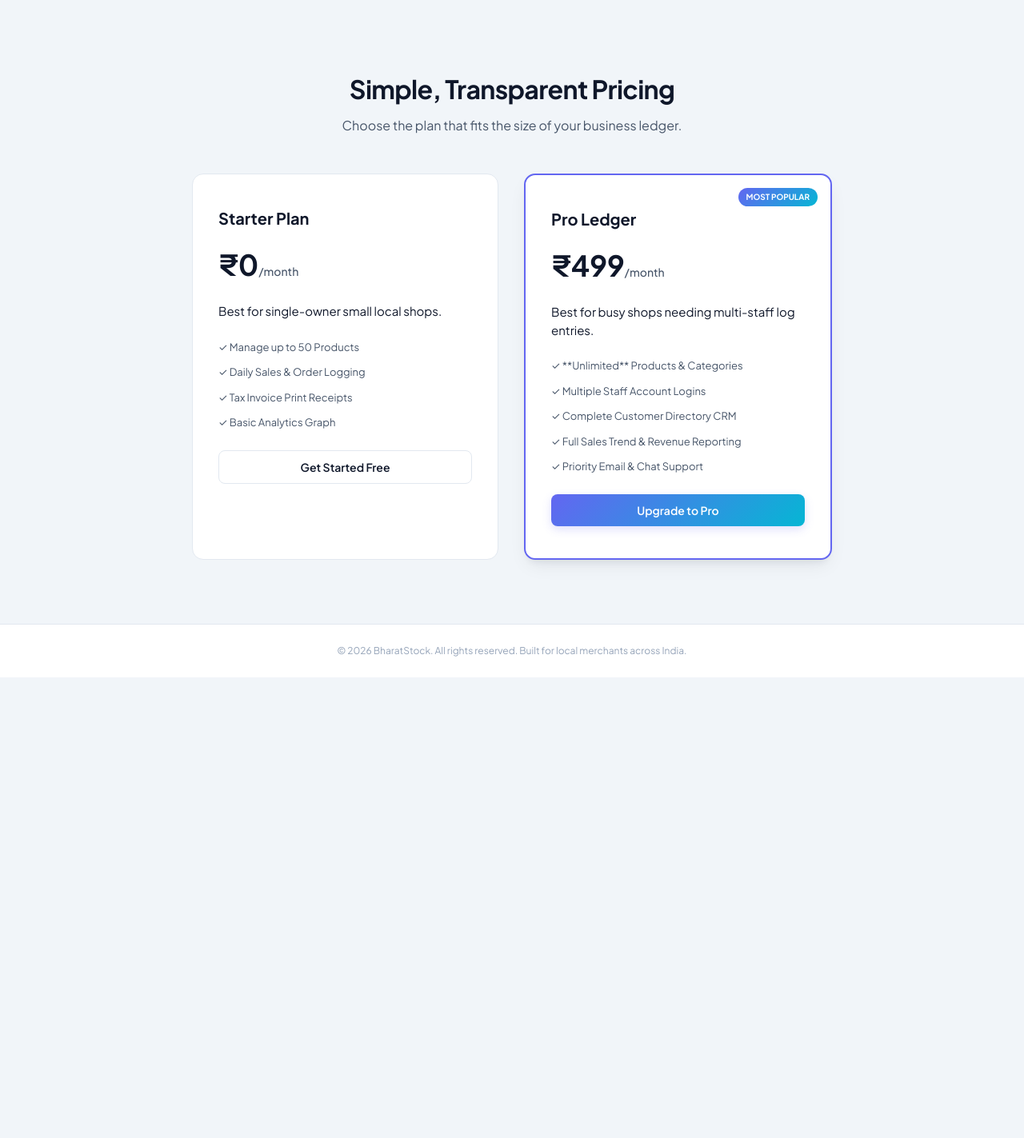
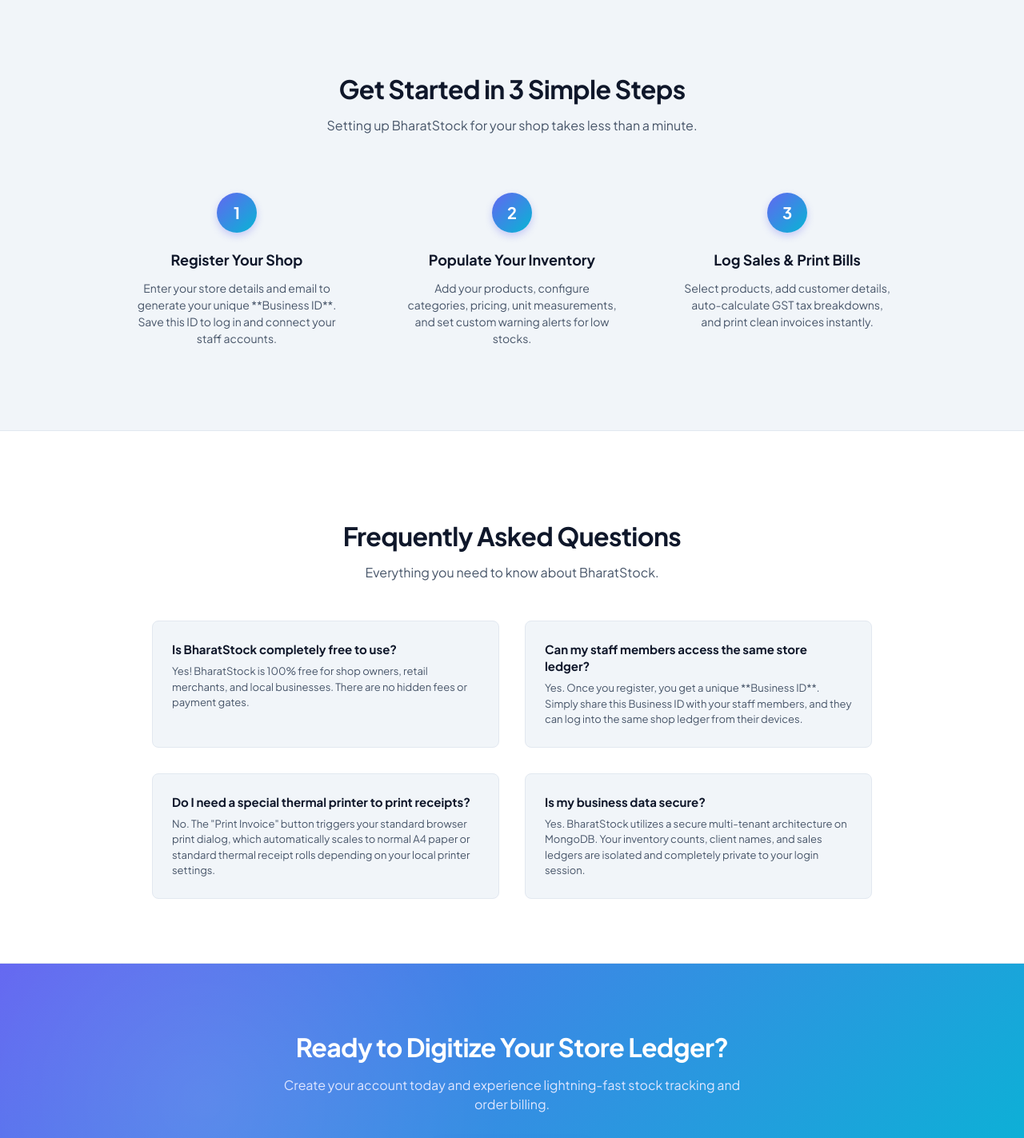
Before and after one commit to Ujjaval69/BharatStock, a React (Vite) app in the folder frontend/: page / in a window 1280 px wide. Shown: the part 1330-2753 px from the top of the page at 80% size. Before the commit the page ends 2177 px from the top, so only its background shows below. Built offline with nearby package versions, Linux system fonts and the light colour scheme; no server answers.

Commit message:
feat: expand landing page layout with FAQ and How It Works guide, and refine hero badge

```diff
--- a/frontend/src/index.css
+++ b/frontend/src/index.css
@@ -1088,12 +1088,12 @@
   line-height: 1.5;
 }
 
-/* Pricing styles */
-.landing-pricing {
+/* How It Works / Steps Section */
+.landing-steps {
   padding: 80px 40px;
+  background: var(--bg-primary);
+  border-bottom: 1px solid var(--border-color);
   text-align: center;
-  max-width: 1000px;
-  margin: 0 auto;
 }
 
 .section-subheading {
@@ -1103,78 +1103,137 @@
   margin-bottom: 48px;
 }
 
-.pricing-grid {
-  display: flex;
+.steps-grid {
+  display: grid;
+  grid-template-columns: repeat(auto-fit, minmax(280px, 1fr));
   gap: 32px;
-  justify-content: center;
-  flex-wrap: wrap;
-  max-width: 800px;
+  max-width: 1000px;
   margin: 0 auto;
 }
 
-.pricing-card {
-  flex: 1;
-  min-width: 300px;
+.step-item {
+  display: flex;
+  flex-direction: column;
+  align-items: center;
+  text-align: center;
+  padding: 24px;
+}
+
+.step-number {
+  width: 50px;
+  height: 50px;
+  border-radius: 50%;
+  background: var(--accent-gradient);
+  color: #ffffff;
+  font-size: 20px;
+  font-weight: 800;
+  display: flex;
+  align-items: center;
+  justify-content: center;
+  margin-bottom: 20px;
+  box-shadow: 0 4px 10px rgba(99, 102, 241, 0.3);
+}
+
+.step-item h3 {
+  font-size: 18px;
+  font-weight: 700;
+  margin: 0 0 12px;
+  color: var(--text-primary);
+}
+
+.step-item p {
+  margin: 0;
+  font-size: 14px;
+  color: var(--text-secondary);
+  line-height: 1.5;
+  max-width: 280px;
+}
+
+/* FAQ Section */
+.landing-faq {
+  padding: 80px 40px;
   background: var(--bg-secondary);
+  border-bottom: 1px solid var(--border-color);
+  text-align: center;
+}
+
+.faq-container {
+  display: grid;
+  grid-template-columns: repeat(auto-fit, minmax(350px, 1fr));
+  gap: 32px;
+  max-width: 900px;
+  margin: 0 auto;
+  text-align: left;
+}
+
+.faq-item {
+  background: var(--bg-primary);
   border: 1px solid var(--border-color);
-  border-radius: var(--radius);
-  padding: 40px 32px;
-  text-align: left;
-  position: relative;
+  border-radius: var(--radius-sm);
+  padding: 24px;
   transition: var(--transition);
 }
 
-.pricing-card:hover {
-  transform: translateY(-4px);
-  box-shadow: var(--shadow-lg);
+.faq-item:hover {
+  transform: translateY(-2px);
+  border-color: var(--accent);
 }
 
-.pricing-card.popular {
-  border: 2px solid var(--accent);
-  box-shadow: var(--shadow-lg);
+.faq-item h4 {
+  font-size: 15px;
+  font-weight: 700;
+  margin: 0 0 8px;
+  color: var(--text-primary);
+  line-height: 1.4;
 }
 
-.popular-badge {
-  position: absolute;
-  top: 16px;
-  right: 16px;
+.faq-item p {
+  margin: 0;
+  font-size: 13px;
+  color: var(--text-secondary);
+  line-height: 1.5;
+}
+
+/* Bottom CTA Banner */
+.landing-cta-banner {
+  padding: 80px 24px;
   background: var(--accent-gradient);
   color: #ffffff;
-  padding: 4px 10px;
-  border-radius: 12px;
-  font-size: 10px;
-  font-weight: 700;
-  text-transform: uppercase;
+  text-align: center;
+  position: relative;
+  overflow: hidden;
 }
 
-.pricing-card h3 {
-  font-size: 20px;
-  font-weight: 700;
-  margin: 0 0 16px;
+.landing-cta-banner::before {
+  content: '';
+  position: absolute;
+  top: -50%;
+  left: -20%;
+  width: 80%;
+  height: 200%;
+  background: radial-gradient(circle, rgba(255, 255, 255, 0.1) 0%, transparent 60%);
+  pointer-events: none;
 }
 
-.price-tag {
-  font-size: 36px;
-  font-weight: 800;
-  color: var(--text-primary);
-  margin-bottom: 20px;
+.cta-banner-content {
+  max-width: 600px;
+  margin: 0 auto;
+  position: relative;
+  z-index: 10;
 }
 
-.price-tag span {
-  font-size: 14px;
-  font-weight: 500;
-  color: var(--text-secondary);
+.landing-cta-banner h2 {
+  font-size: 32px;
+  font-weight: 800;
+  margin: 0 0 12px;
+  letter-spacing: -0.02em;
 }
 
-.pricing-card ul {
-  list-style: none;
-  padding: 0;
-  margin: 24px 0 0;
-  display: flex;
-  flex-direction: column;
-  gap: 12px;
-  font-size: 13px;
-  color: var(--text-secondary);
+.landing-cta-banner p {
+  font-size: 16px;
+  color: #e0e7ff;
+  margin: 0 0 32px;
+  line-height: 1.5;
 }
 
 /* Footer styles */
--- a/frontend/src/pages/Landing.jsx
+++ b/frontend/src/pages/Landing.jsx
@@ -35,7 +35,7 @@
 
       {/* Hero Section */}
       <section className="landing-hero">
-        <div className="landing-hero-badge">🚀 Simple. Sober. Highly Effective.</div>
+        <div className="landing-hero-badge">⚡ The Intelligent POS & Billing Ledger for Retailers</div>
         <h1 className="landing-title">
           The Smart POS & Ledger for <br />
           <span>Modern Indian Shops</span>
@@ -91,7 +91,7 @@
         </div>
       </section>
 
-      {/* Features Grid */}
+      {/* Features Section */}
       <section className="landing-features">
         <h2 className="section-heading">Everything You Need to Run Your Shop</h2>
         <div className="features-grid">
@@ -113,42 +113,67 @@
         </div>
       </section>
 
-      {/* Pricing Section */}
-      <section className="landing-pricing">
-        <h2 className="section-heading">Simple, Transparent Pricing</h2>
-        <p className="section-subheading">Choose the plan that fits the size of your business ledger.</p>
-        <div className="pricing-grid">
-          <div className="pricing-card">
-            <h3>Starter Plan</h3>
-            <div className="price-tag">₹0<span>/month</span></div>
-            <p>Best for single-owner small local shops.</p>
-            <ul>
-              <li>✓ Manage up to 50 Products</li>
-              <li>✓ Daily Sales & Order Logging</li>
-              <li>✓ Tax Invoice Print Receipts</li>
-              <li>✓ Basic Analytics Graph</li>
-            </ul>
-            <button className="btn btn-ghost" style={{ width: '100%', marginTop: 24 }} onClick={() => navigate('/register')}>
-              Get Started Free
-            </button>
+      {/* How It Works Section */}
+      <section className="landing-steps">
+        <h2 className="section-heading">Get Started in 3 Simple Steps</h2>
+        <p className="section-subheading">Setting up BharatStock for your shop takes less than a minute.</p>
+
+        <div className="steps-grid">
+          <div className="step-item">
+            <div className="step-number">1</div>
+            <h3>Register Your Shop</h3>
+            <p>Enter your store details and email to generate your unique **Business ID**. Save this ID to log in and connect your staff accounts.</p>
           </div>
+          <div className="step-item">
+            <div className="step-number">2</div>
+            <h3>Populate Your Inventory</h3>
+            <p>Add your products, configure categories, pricing, unit measurements, and set custom warning alerts for low stocks.</p>
+          </div>
+          <div className="step-item">
+            <div className="step-number">3</div>
+            <h3>Log Sales & Print Bills</h3>
+            <p>Select products, add customer details, auto-calculate GST tax breakdowns, and print clean invoices instantly.</p>
+          </div>
+        </div>
+      </section>
 
-          <div className="pricing-card popular">
-            <div className="popular-badge">Most Popular</div>
-            <h3>Pro Ledger</h3>
-            <div className="price-tag">₹499<span>/month</span></div>
-            <p>Best for busy shops needing multi-staff log entries.</p>
-            <ul>
-              <li>✓ **Unlimited** Products & Categories</li>
-              <li>✓ Multiple Staff Account Logins</li>
-              <li>✓ Complete Customer Directory CRM</li>
-              <li>✓ Full Sales Trend & Revenue Reporting</li>
-              <li>✓ Priority Email & Chat Support</li>
-            </ul>
-            <button className="btn btn-primary" style={{ width: '100%', marginTop: 24 }} onClick={() => navigate('/register')}>
-              Upgrade to Pro
-            </button>
+      {/* FAQ Section */}
+      <section className="landing-faq">
+        <h2 className="section-heading">Frequently Asked Questions</h2>
+        <p className="section-subheading">Everything you need to know about BharatStock.</p>
+
+        <div className="faq-container">
+          <div className="faq-item">
+            <h4>Is BharatStock completely free to use?</h4>
+            <p>Yes! BharatStock is 100% free for shop owners, retail merchants, and local businesses. There are no hidden fees or payment gates.</p>
           </div>
+          <div className="faq-item">
+            <h4>Can my staff members access the same store ledger?</h4>
+            <p>Yes. Once you register, you get a unique **Business ID**. Simply share this Business ID with your staff members, and they can log into the same shop ledger from their devices.</p>
+          </div>
+          <div className="faq-item">
+            <h4>Do I need a special thermal printer to print receipts?</h4>
+            <p>No. The "Print Invoice" button triggers your standard browser print dialog, which automatically scales to normal A4 paper or standard thermal receipt rolls depending on your local printer settings.</p>
+          </div>
+          <div className="faq-item">
+            <h4>Is my business data secure?</h4>
+            <p>Yes. BharatStock utilizes a secure multi-tenant architecture on MongoDB. Your inventory counts, client names, and sales ledgers are isolated and completely private to your login session.</p>
+          </div>
+        </div>
+      </section>
+
+      {/* Bottom CTA Banner */}
+      <section className="landing-cta-banner">
+        <div className="cta-banner-content">
+          <h2>Ready to Digitize Your Store Ledger?</h2>
+          <p>Create your account today and experience lightning-fast stock tracking and order billing.</p>
+          <button
+            className="btn btn-primary btn-lg"
+            style={{ background: '#ffffff', color: '#0f172a', fontWeight: 'bold' }}
+            onClick={() => navigate(isLoggedIn ? '/dashboard' : '/register')}
+          >
+            {isLoggedIn ? 'Go to Dashboard' : 'Open Free Account'}
+          </button>
         </div>
       </section>
 
```
